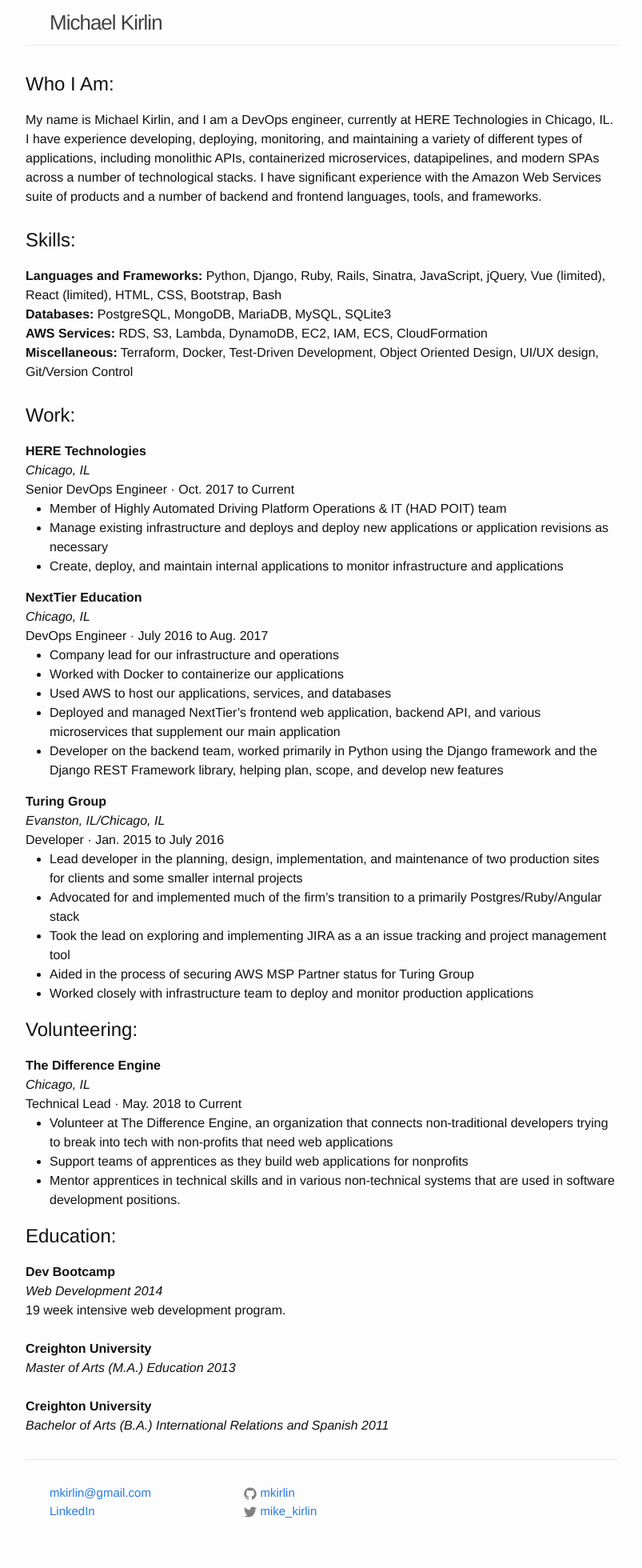
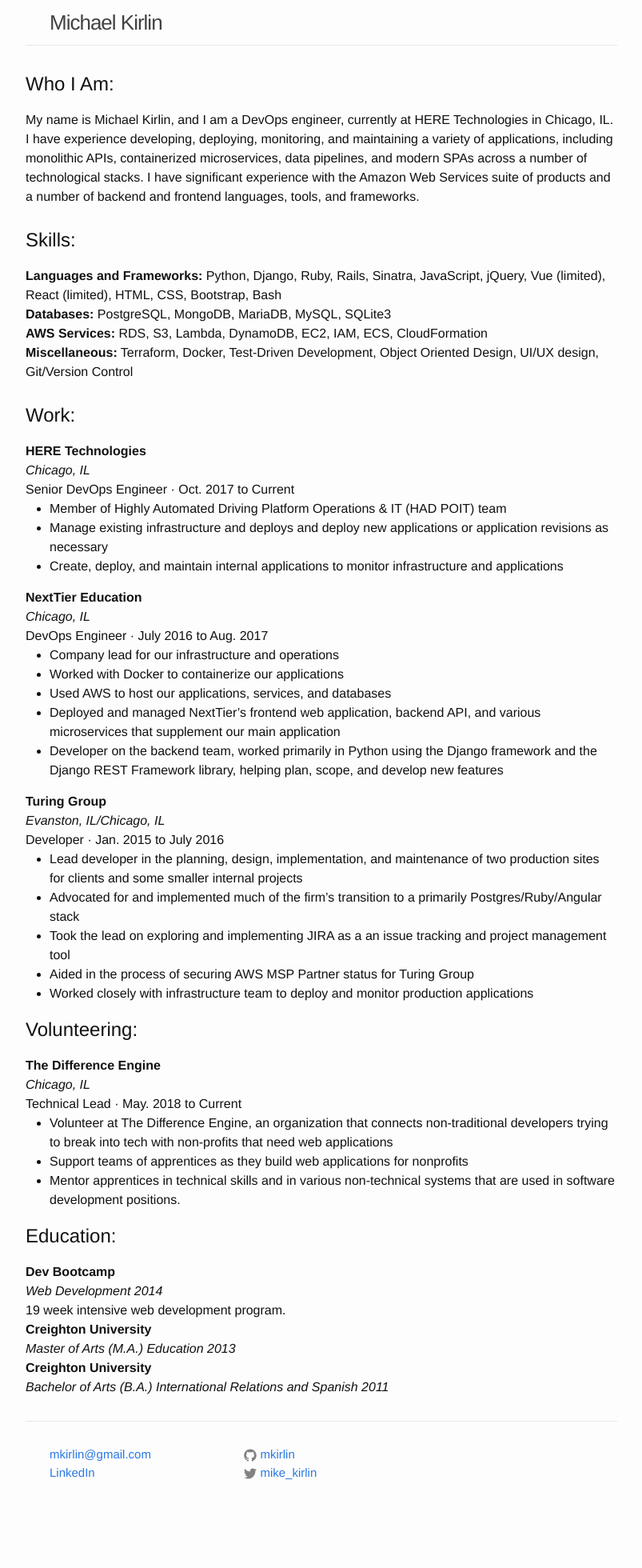
Before and after one commit to mkirlin/mkirlin.github.io, a Jekyll site: the page built from index.md, in a window 1280 px wide. Shown: the whole page at 80% size, without its empty margins (238-1041 px from the left). Built offline with Jekyll 4.4.1, drawn with Linux system fonts in a browser that asks for light colours; our own code applies the rules of GitHub Pages for plain Markdown files; after the commit the page ends 1912 px from its top, so only the background shows below that.

Commit message:
Continuing to tweak layout

```diff
--- a/index.md
+++ b/index.md
@@ -1,10 +1,11 @@
 ---
 layout: default
+title: Michael Kirlin
 ---
 
 Who I Am:
 ---------
-My name is Michael Kirlin, and I am a DevOps engineer, currently at HERE Technologies in Chicago, IL. I have experience developing, deploying, monitoring, and maintaining a variety of different types of applications, including monolithic APIs, containerized microservices, datapipelines, and modern SPAs across a number of technological stacks. I have significant experience with the Amazon Web Services suite of products and a number of backend and frontend languages, tools, and frameworks.
+My name is Michael Kirlin, and I am a DevOps engineer, currently at HERE Technologies in Chicago, IL. I have experience developing, deploying, monitoring, and maintaining a variety of applications, including monolithic APIs, containerized microservices, data pipelines, and modern SPAs across a number of technological stacks. I have significant experience with the Amazon Web Services suite of products and a number of backend and frontend languages, tools, and frameworks.
 <br>
 <br>
 
@@ -76,11 +77,9 @@
 <br>
 19 week intensive web development program.
 <br>
-<br>
 **Creighton University**
 <br>
 *Master of Arts (M.A.) Education 2013*
-<br>
 <br>
 **Creighton University**
 <br>
```
